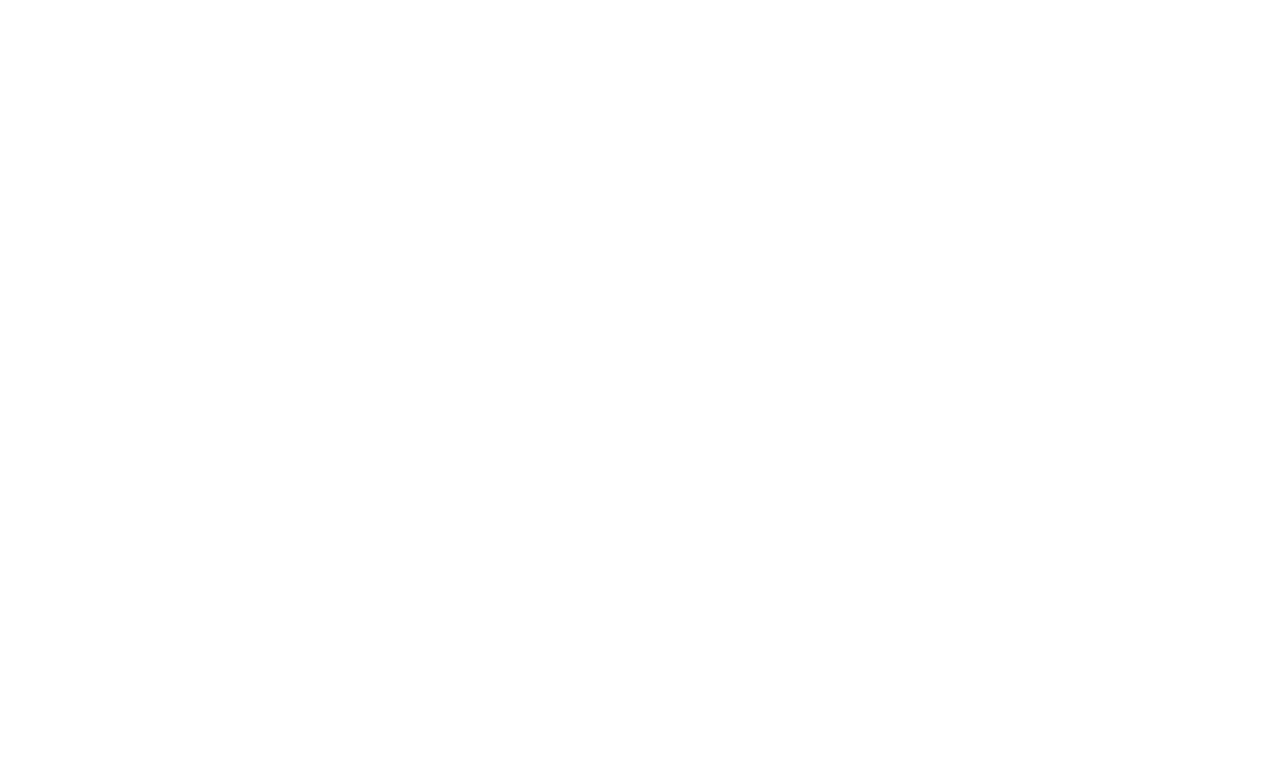
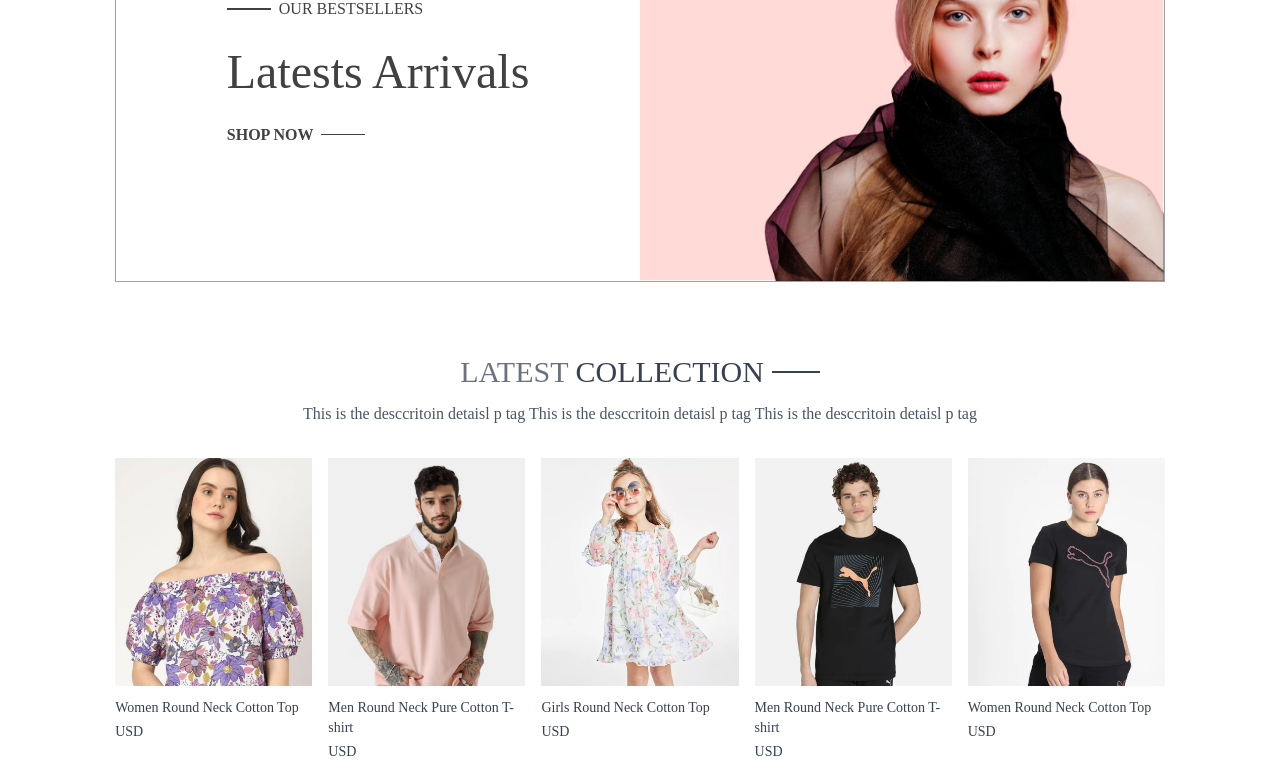
Before and after one commit to smThilshan/Ecommerce, a React (Vite) app in the folder client/: page / in a window 1280 px wide. Shown: the part 220-1004 px from the top of the page. Before the commit the page ends 800 px from the top, so only its background shows below. Built offline with nearby package versions, Linux system fonts and the light colour scheme.

Commit message:
added latest collection

```diff
--- /dev/null
+++ b/client/src/components/Hero.jsx
@@ -0,0 +1,28 @@
+import React from "react";
+import { assets } from "../assets/assets";
+
+const Hero = () => {
+  return (
+    <div className="flex flex-col sm:flex-row border border-gray-400">
+      {/* Hero left */}
+      <div className="w-full sm:w-1/2 flex items-center justify-center py-10 sm:py-0">
+        <div className="text-[#414141]">
+          <div className="flex items-center gap-2">
+            <p className="w-8 md:w-11 h-[2px] bg-[#414141]"></p>
+            <p className="font-medium text-sm md:text-base">OUR BESTSELLERS</p>
+          </div>
+          <h1 className="prata-regular text-3xl sm:py-3 lg:text-5xl leading-relaxed">Latests Arrivals</h1>
+          <div className="flex items-center gap-2">
+            <p className="font-semibold text-sm md:text-base">SHOP NOW</p>
+            <p className="w-8 md:w-11 h-[1px] bg-[#414141]"></p>
+          </div>
+        </div>
+      </div>
+
+      {/* Hero right */}
+      <img className="w-full sm:w-1/2" src={assets.hero_img} alt="" />
+    </div>
+  );
+};
+
+export default Hero;
--- /dev/null
+++ b/client/src/components/LatestCollection.jsx
@@ -0,0 +1,36 @@
+import React, { useContext, useEffect, useState } from 'react'
+import { ShopContext } from '../context/ShopContext';
+import Title from './Title';
+import ProductItem from './ProductItem';
+
+
+const LatestCollection = () => {
+    const {products} = useContext(ShopContext)
+    const [latestProducts, setLatestProducts] = useState([]);
+
+    useEffect(() => {
+        setLatestProducts(products.slice(0, 10));
+    },[]);
+
+  return (
+    <div className='my-10'>
+        {/* Title and description */}
+
+        <div className='text-center py-8 text-3xl'>
+            <Title text1="LATEST" text2="COLLECTION" />
+            <p className='w-3/4 m-auto text-xs sm:text-sm md:text-base text-gray-600'>
+            This is the desccritoin detaisl p tag  This is the desccritoin detaisl p tag  This is the desccritoin detaisl p tag</p>
+        </div>
+
+        {/* Products */}
+        <div className='grid grid-cols-2 sm:grid-cols-3 md:grid-cols-4 lg:grid-cols-5 gap-4 gap-y-6'>
+        {latestProducts.map((item,index) => (
+            <ProductItem key={index} id={item._id} image={item.image} name={item.name} price={item.price}/>
+        ))}
+        </div>
+
+    </div>
+  )
+}
+
+export default LatestCollection
--- /dev/null
+++ b/client/src/components/ProductItem.jsx
@@ -0,0 +1,21 @@
+import React, { useContext } from 'react'
+import { Link } from 'react-router-dom';
+import { assets } from '../assets/assets';
+import { ShopContext } from '../context/ShopContext';
+
+const ProductItem = ({id, image,name,price}) => {
+
+    const {currency} = useContext(ShopContext);
+
+  return (
+    <Link to={`/product/${id}`} className="text-gray-700 cursor-pointer">
+        <div className='overflow-hidden'>
+            <img className='hover:scale-110 transition ease-in-out' src={image[0]} alt="" />
+        </div>
+        <p className='pt-3 pb-1 text-sm'>{name}</p>
+        <p className='font-medium text-sm'>{currency}</p>
+    </Link>
+  )
+}
+
+export default ProductItem
--- /dev/null
+++ b/client/src/components/Title.jsx
@@ -0,0 +1,12 @@
+import React from 'react'
+
+const Title = ({text1,text2}) => {
+  return (
+    <div className='inline-flex gap-2 items-center mb-3 '>
+        <p className='text-gray-500'>{text1} <span className='text-gray-700 font-medium'>{text2}</span></p>
+        <p className='w-8 sm:w-12 h-[1px] sm:h-[2px] bg-gray-700'></p>
+    </div>
+  )
+}
+
+export default Title
--- /dev/null
+++ b/client/src/context/ShopContext.jsx
@@ -0,0 +1,22 @@
+import { createContext } from "react";
+import { products } from "../assets/assets";
+
+export const ShopContext = createContext();
+
+const ShopContextProvider = (props) => {
+
+  const currency = "USD";
+  const deliveryCost = 5.99;
+
+  const value = {
+    products, currency, deliveryCost,
+  }
+
+  return (
+    <ShopContext.Provider value={value}>
+      {props.children}
+    </ShopContext.Provider>
+  );
+}
+
+export default ShopContextProvider;
--- a/client/src/index.css
+++ b/client/src/index.css
@@ -1,5 +1,16 @@
 @import "tailwindcss";
+@import url('https://fonts.googleapis.com/css2?family=Outfit:wght@100..900&family=Prata&display=swap');
 
 a.active hr{
   display: block;
 }
+
+*{
+  font-family: Outfit;
+}
+
+.prata-regular {
+  font-family: "Prata", serif;
+  font-weight: 400;
+  font-style: normal;
+}
--- a/client/src/main.jsx
+++ b/client/src/main.jsx
@@ -3,9 +3,12 @@
 import './index.css'
 import App from './App.jsx'
 import { BrowserRouter } from 'react-router-dom'
+import ShopContextProvider, { ShopContext } from './context/ShopContext.jsx'
 
 createRoot(document.getElementById('root')).render(
   <BrowserRouter>
-    <App />
+  <ShopContextProvider>
+ <App />
+  </ShopContextProvider>
   </BrowserRouter>,
 )
--- a/client/src/pages/Home.jsx
+++ b/client/src/pages/Home.jsx
@@ -1,8 +1,13 @@
 import React from 'react'
+import Hero from '../components/Hero'
+import LatestCollection from '../components/LatestCollection'
 
 const Home = () => {
   return (
-    <div>Home</div>
+    <div>
+      <Hero />
+      <LatestCollection />
+    </div>
   )
 }
 
```
